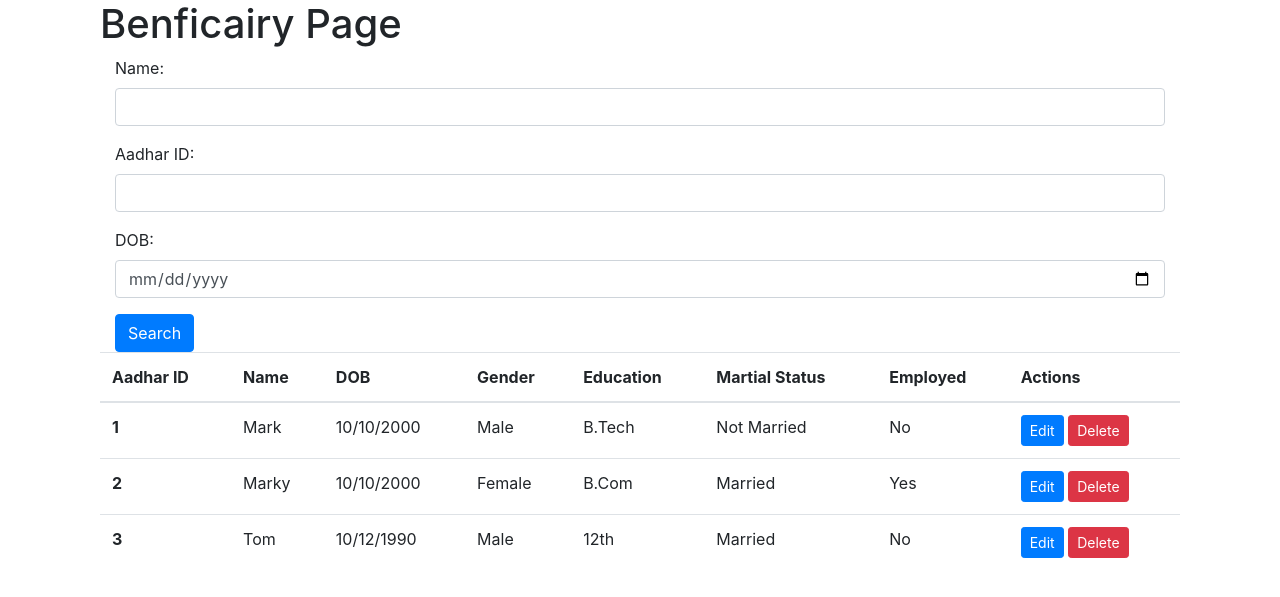
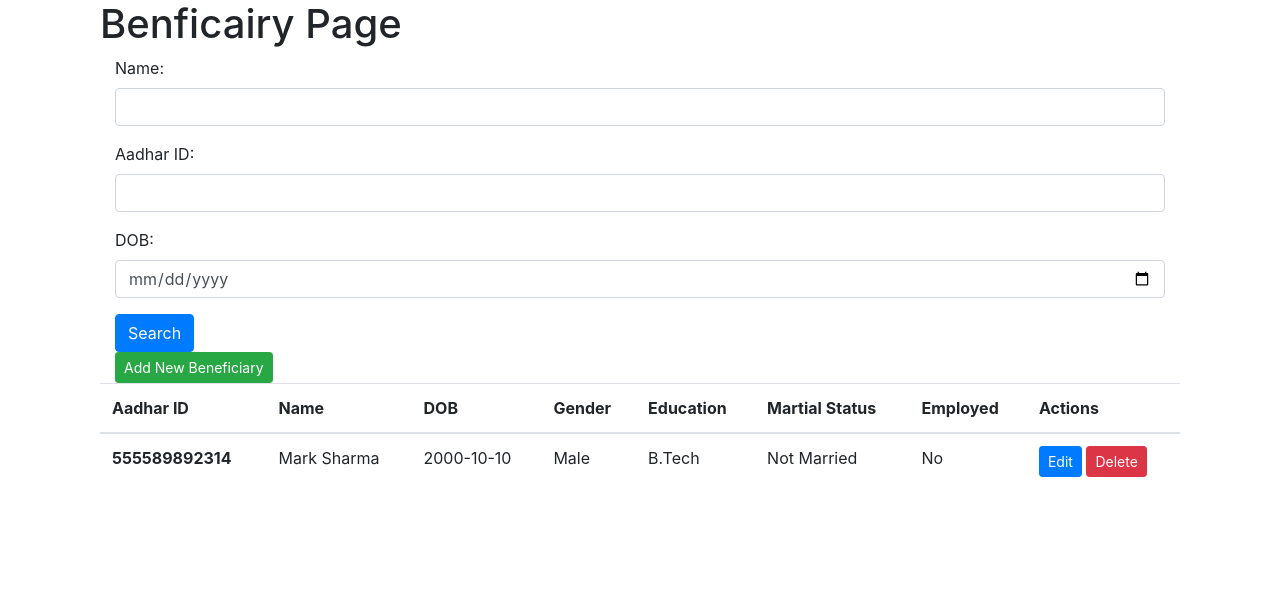
Before and after one commit to chirag-25/Neev-webapplication, a Flask app: page /admin/user in a window 1280 px wide. Shown: the top 597 px of the page. Run offline with Flask 2, Linux system fonts and the light colour scheme.

Commit message:
data is added to the edit form and all three form can can identified by search attribute

```diff
--- a/app/app.py
+++ b/app/app.py
@@ -24,8 +24,11 @@ def user():
         form_data=request.json
         if(form_data['signal']=='search'):
             print("this is search query")
-        elif(form_data['signal']=='edit'):
+        elif(form_data['signal']=='editUser'):
             print("this is edit query")
+        elif(form_data['signal']=='addUser'):
+            print("add new data")
     return render_template('admin/user.html')
+
 if __name__=='__main__':
     app.run(debug=True)
--- a/app/templates/admin/user.html
+++ b/app/templates/admin/user.html
@@ -1,40 +1,11 @@
 {% extends 'layout.html'%}
 {% block content %}
 <div class="container">
-    <!-- aadhar
-    name
-    dob
-    gender
-    martial status
-    education
-    photo
-    employed  -->
 
-    <!-- <div class="card" style="width: 18rem">
-        <ul class="list-group list-group-flush">
-            <li class="list-group-item">Name : Sandeep Desai</li>
-            <li class="list-group-item">Aadhar Id: 123456789011</li>
-            <li class="list-group-item">DOB: 05/02/2002</li>
-            <li class="list-group-item">Gender : Male</li>
-            <li class="list-group-item">Employed: No</li>
-            <li class="list-group-item">Martial Status: No</li>
-            <li class="list-group-item">Education: B.Tech</li>
-        </ul>
-    </div>
-    <div class="card" style="width: 18rem">
-        <ul class="list-group list-group-flush">
-            <li class="list-group-item">Name : Sandeep Desai</li>
-            <li class="list-group-item">Aadhar Id: 123456789011</li>
-            <li class="list-group-item">DOB: 05/02/2002</li>
-            <li class="list-group-item">Gender : Male</li>
-            <li class="list-group-item">Employed: No</li>
-            <li class="list-group-item">Martial Status: No</li>
-            <li class="list-group-item">Education: B.Tech</li>
-        </ul>
-    </div> -->
     <h1>Benficairy Page</h1>
     <div class="container">
         <form name="searchForm">
+          <input type="hidden" name="signal" value="search">
           <div class="form-group">
             <label for="name" >Name:</label>
             <input type="text" class="form-control" id="name" name="name">
@@ -47,13 +18,18 @@
             <label for="dob">DOB:</label>
             <input type="date" class="form-control" id="dob" name="dob">
           </div>
-          <button type="button"  class="btn btn-primary" onclick="postData(this)">Search</button>
+          <button type="submit"  class="btn btn-primary" onclick="" value="">Search</button>
         </form>
+
       </div>
 
+       <div class="container">
+        <button type="button" class="btn btn-success btn-sm" data-toggle="modal" data-target="#addModal" onclick="">Add New Beneficiary</button>
 
+       </div>
 
    <table class="table">
+
      <thead>
     <tr>
       <th scope="col">Aadhar ID </th>
@@ -69,44 +45,19 @@
   <!-- dummy data -->
   <tbody>
     <tr>
-      <th scope="row">1</th>
-      <td>Mark</td>
-      <td>10/10/2000</td>
-      <td>Male</td>
-      <td>B.Tech</td>
-      <td>Not Married</td>
-      <td>No</td>
+      <th scope="row" headers="aadhar">555589892314</th>
+      <td  headers="name">Mark Sharma</td>
+      <td  headers="dob">2000-10-10</td>
+      <td headers="gender">Male</td>
+      <td headers="education">B.Tech</td>
+      <td headers="martial">Not Married</td>
+      <td headers="employed">No</td>
       <td>
         <button type="button" class="btn btn-primary btn-sm" data-toggle="modal" data-target="#editModal" onclick="addUserToForm(this)">Edit</button>
         <button type="button" class="btn btn-danger btn-sm" data-toggle="modal" data-target="#deleteModal">Delete</button>
       </td>
     </tr>
-    <tr>
-        <th scope="row">2</th>
-        <td>Marky</td>
-        <td>10/10/2000</td>
-        <td>Female</td>
-        <td>B.Com</td>
-        <td>Married</td>
-        <td>Yes</td>
-      <td>
-        <button type="button" class="btn btn-primary btn-sm" data-toggle="modal" data-target="#editModal">Edit</button>
-        <button type="button" class="btn btn-danger btn-sm" data-toggle="modal" data-target="#deleteModal">Delete</button>
-      </td>
-    </tr>
-    <tr>
-        <th scope="row">3</th>
-        <td>Tom</td>
-        <td>10/12/1990</td>
-        <td>Male</td>
-        <td>12th</td>
-        <td>Married</td>
-        <td>No</td>
-      <td>
-        <button type="button" class="btn btn-primary btn-sm" data-toggle="modal" data-target="#editModal">Edit</button>
-        <button type="button" class="btn btn-danger btn-sm" data-toggle="modal" data-target="#deleteModal">Delete</button>
-      </td>
-    </tr>
+
   </tbody>
 </table>
 
@@ -124,7 +75,7 @@
         <div class="modal-body">
           <form name="editedDetails">
 
-
+            <input type="hidden"  value="editUser" name="signal">
             <div class="form-group">
               <label for="name">Name</label>
               <input type="text" class="form-control" id="name" name="name">
@@ -148,13 +99,28 @@
                 <input type="text" class="form-control" id="education" name="education">
               </div>
 
+              <div class="form-group">
+                <label for="genderSelect">Martial Status</label>
+                <select class="form-control" id="genderSelect" name="martial">
+                  <option value="Married">Married</option>
+                  <option value="Not Married">Not Married</option>
 
+                </select>
+              </div>
               <div class="form-group">
                 <label for="genderSelect">Gender</label>
                 <select class="form-control" id="genderSelect" name="gender">
-                  <option value="male">Male</option>
-                  <option value="female">Female</option>
+                  <option value="Male">Male</option>
+                  <option value="Female">Female</option>
                   <option value="other">Other</option>
+                </select>
+              </div>
+              <div class="form-group">
+                <label for="genderSelect">Employed</label>
+                <select class="form-control" id="genderSelect" name="employed">
+                  <option value="Yes">Yes</option>
+                  <option value="No">No</option>
+
                 </select>
               </div>
               <div class="modal-footer">
@@ -167,6 +133,81 @@
       </div>
     </div>
   </div>
+
+
+<!-- add modal -->
+
+<div class="modal fade" id="addModal" tabindex="-1" role="dialog" aria-labelledby="editModalLabel" aria-hidden="true">
+  <div class="modal-dialog" role="document">
+    <div class="modal-content">
+      <div class="modal-header">
+        <h5 class="modal-title" id="editModalLabel">Add New User</h5>
+        <button type="button" class="close" data-dismiss="modal" aria-label="Close">
+          <span aria-hidden="true">&times;</span>
+        </button>
+      </div>
+      <div class="modal-body">
+        <form name="addDetails">
+          <input type="hidden" name="search" value="addUser">
+
+          <div class="form-group">
+            <label for="name">Name</label>
+            <input type="text" class="form-control" id="name" name="name">
+          </div>
+
+
+          <div class="form-group">
+            <label for="aadhar">Aadhar Id</label>
+            <input type="number" class="form-control" id="email" name="aadhar" min="100000000000" max="999999999999">
+          </div>
+
+
+          <div class="form-group">
+              <label for="dob">DOB</label>
+              <input type="date" class="form-control" id="dob" name="dob">
+            </div>
+
+
+            <div class="form-group">
+              <label for="education">Education</label>
+              <input type="text" class="form-control" id="education" name="education">
+            </div>
+
+            <div class="form-group">
+              <label for="genderSelect">Martial Status</label>
+              <select class="form-control" id="genderSelect" name="martial">
+                <option value="Not Married">Not Married</option>
+                <option value="Married">Married</option>
+
+              </select>
+            </div>
+            <div class="form-group">
+              <label for="genderSelect">Gender</label>
+              <select class="form-control" id="genderSelect" name="gender">
+                <option value="male">Male</option>
+                <option value="female">Female</option>
+                <option value="other">Other</option>
+              </select>
+            </div>
+            <div class="form-group">
+              <label for="genderSelect">Employed</label>
+              <select class="form-control" id="genderSelect" name="employed">
+                <option value="Yes">Yes</option>
+                <option value="No">No</option>
+
+              </select>
+            </div>
+            <div class="modal-footer">
+              <button type="button" class="btn btn-secondary" data-dismiss="modal">Cancel</button>
+              <input type="submit" class="btn btn-primary" id="saveChangesButton" value="Add User">
+            </div>
+        </form>
+      </div>
+
+    </div>
+  </div>
+</div>
+
 
 
 <!-- delete modal  -->
@@ -197,35 +238,53 @@
 function addUserToForm(e)
 {
 
-    print(e.parentNode.parentNode)
+    console.log(e.parentNode.parentNode);
+    let p=e.parentNode.parentNode;
+    let name=p.querySelector("td[headers='name']").innerHTML;
+    let aadhar=p.querySelector('th[headers="aadhar"]').innerHTML;
+    let dob=p.querySelector('td[headers="dob"]').innerHTML;
+    let education=p.querySelector('td[headers="education"]').innerHTML;
+    let martial=p.querySelector('td[headers="martial"]').innerHTML;
+    let gender=p.querySelector('td[headers="gender"]').innerHTML;
+    let employed=p.querySelector('td[headers="employed"]').innerHTML;
+    console.log(name,aadhar,dob,education,martial,gender);
+    let form=document.querySelector("form[name='editedDetails']");
+
+    form.querySelector("input[name='name']").value=name;
+    form.querySelector("input[name='aadhar']").value=aadhar;
+    form.querySelector("input[name='dob']").value=dob;
+    form.querySelector("input[name='education']").value=education;
+    form.querySelector("select[name='martial']").value=martial;
+    form.querySelector("select[name='gender']").value=gender;
+    form.querySelector("select[name='employed']").value=employed;
 }
 
-function postData(e)
-{
-    console.log(e.parentNode)
-    let p=e.parentNode;
-    // let  p=document.getElementById("");
-    let name=p.querySelector("input[name='name']").value;
-    let aadhar=p.querySelector("input[name='aadhar']").value;
-    let dob=p.querySelector("input[name='dob']").value;
-    console.log(name,aadhar,dob)
-    // p.submit();
-    let f= new FormData(p);
-    console.log(f);
-    fetch("http://127.0.0.1:5000/admin/user", {
-  method: "POST",
-  body: JSON.stringify({
-    "signal": "search",
-    "name":name,
-    "aadhar": aadhar,
-    "dob":dob
+// function postData(e)
+// {
+//     console.log(e.parentNode)
+//     let p=e.parentNode;
+//     // let  p=document.getElementById("");
+//     let name=p.querySelector("input[name='name']").value;
+//     let aadhar=p.querySelector("input[name='aadhar']").value;
+//     let dob=p.querySelector("input[name='dob']").value;
+//     console.log(name,aadhar,dob)
+//     // p.submit();
+//     let f= new FormData(p);
+//     console.log(f);
+//     fetch("http://127.0.0.1:5000/admin/user", {
+//   method: "POST",
+//   body: JSON.stringify({
+//     "signal": "search",
+//     "name":name,
+//     "aadhar": aadhar,
+//     "dob":dob
 
 
-  }),
-  headers: {
-    "Content-type": "application/json; charset=UTF-8"
-  }
-});
-}
+//   }),
+//   headers: {
+//     "Content-type": "application/json; charset=UTF-8"
+//   }
+// });
+// }
 </script>
 {% endblock content %}
```
